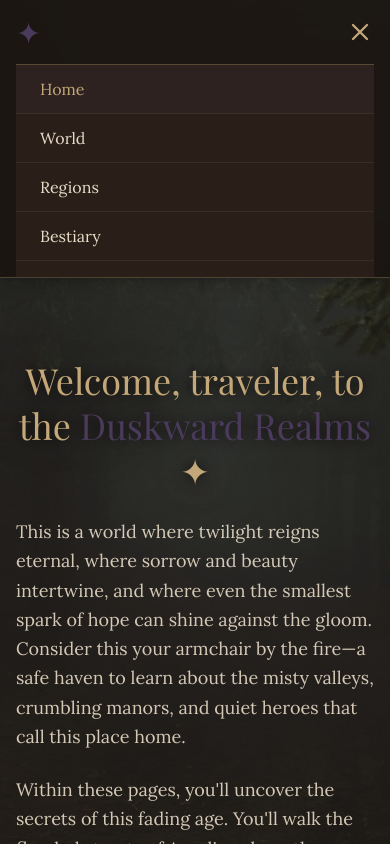
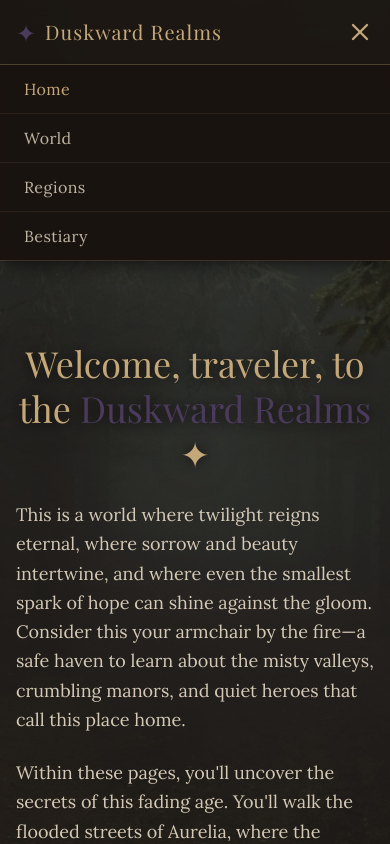
Before and after one commit to cyrkonia04/duskward-realms, a React (Vite) app: page / in a window 390 px wide. Both pictures are taken after a click on the button "Toggle navigation". Shown: the top 844 px of the page. Built offline with nearby package versions, Linux system fonts and the light colour scheme; a web font is replaced by a local one.

Commit message:
Update Navbar.jsx

```diff
--- a/src/components/Navbar.jsx
+++ b/src/components/Navbar.jsx
@@ -8,8 +8,7 @@ const navLinks = [
   { name: 'Bestiary', path: '/bestiary' },
 ];
 
-// Shared active/inactive styling for desktop + mobile
-const desktopClass = ({ isActive }) =>
+const desktopLinkClass = ({ isActive }) =>
   `font-body tracking-wide transition-colors duration-300 ${
     isActive ? 'text-gothic-gold' : 'text-gothic-parchment/70 hover:text-gothic-gold'
   }`;
@@ -25,30 +24,30 @@ export default function Navbar() {
     <nav className="sticky top-0 z-50 bg-gothic-bg/90 backdrop-blur-md border-b border-gothic-gold/30 shadow-lg shadow-black/20">
       <div className="max-w-5xl mx-auto px-4 sm:px-6 lg:px-8">
         <div className="flex items-center justify-between h-16">
-          {/* LEFT: Logo — Link, not <a>, so no full reload */}
+          {/* LEFT: Logo — now visible on mobile too, just smaller */}
           <Link
             to="/"
-            className="flex-shrink-0 flex items-center gap-2 font-heading text-2xl text-gothic-gold tracking-wider"
+            className="flex-shrink-0 flex items-center gap-2 font-heading text-xl sm:text-2xl text-gothic-gold tracking-wider"
           >
-            <span className="text-gothic-purple text-3xl">✦</span>
-            <span className="hidden sm:inline">Duskward Realms</span>
+            <span className="text-gothic-purple text-2xl sm:text-3xl">✦</span>
+            <span>Duskward Realms</span>
           </Link>
 
-          {/* CENTER: Desktop Nav Links */}
+          {/* CENTER: Desktop links */}
           <div className="hidden md:flex items-center space-x-8">
             {navLinks.map((link) => (
               <NavLink
                 key={link.name}
                 to={link.path}
-                end={link.path === '/'} // otherwise "Home" matches every route
-                className={desktopClass}
+                end={link.path === '/'}
+                className={desktopLinkClass}
               >
                 {link.name}
               </NavLink>
             ))}
           </div>
 
-          {/* RIGHT: Hamburger Button */}
+          {/* RIGHT: Hamburger */}
           <button
             className="md:hidden text-gothic-gold focus:outline-none"
             onClick={toggleMenu}
@@ -65,20 +64,20 @@ export default function Navbar() {
             </svg>
           </button>
         </div>
+      </div>
 
-        {/* Mobile Menu Dropdown */}
+      {/* Mobile menu: full-width sibling of the bar, SAME surface + blur,
+          so it reads as one continuous piece of UI */}
       {isMenuOpen && (
-          <div className="md:hidden bg-gothic-surface border-t border-gothic-gold/30 pb-4">
+        <div className="md:hidden bg-gothic-bg/95 backdrop-blur-md border-t border-gothic-gold/30 shadow-lg shadow-black/20">
           {navLinks.map((link) => (
             <NavLink
               key={link.name}
               to={link.path}
               end={link.path === '/'}
               className={({ isActive }) =>
-                  `block px-6 py-3 transition-all border-b border-gothic-gold/10 ${
-                    isActive
-                      ? 'text-gothic-gold bg-gothic-purple/10'
-                      : 'text-gothic-parchment hover:text-gothic-gold hover:bg-gothic-purple/10'
+                `block px-6 py-3 font-body tracking-wide border-b border-gothic-gold/10 last:border-b-0 transition-colors ${
+                  isActive ? 'text-gothic-gold' : 'text-gothic-parchment/80'
                 }`
               }
               onClick={() => setIsMenuOpen(false)}
@@ -88,7 +87,6 @@ export default function Navbar() {
           ))}
         </div>
       )}
-      </div>
     </nav>
   );
 }
```
Lines whose indentation alone changed are shown as unchanged.
